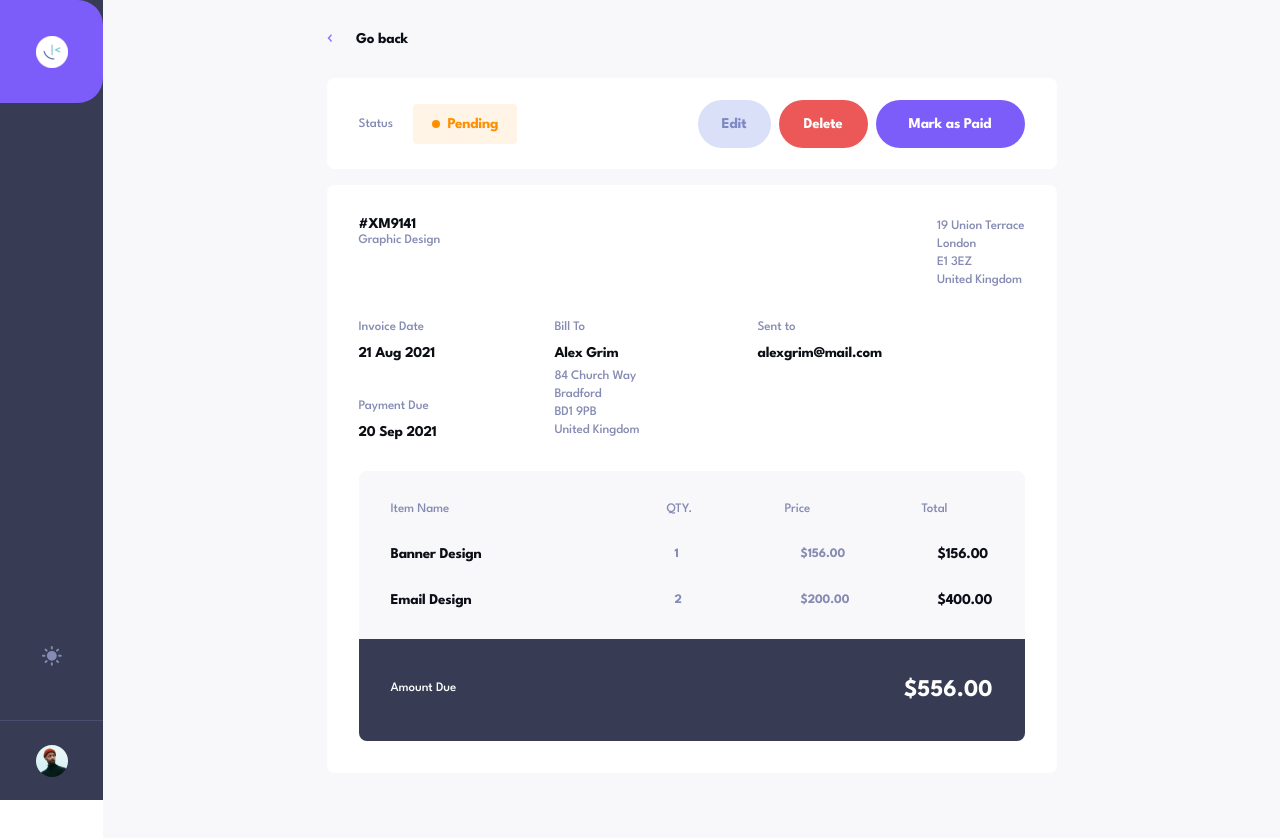
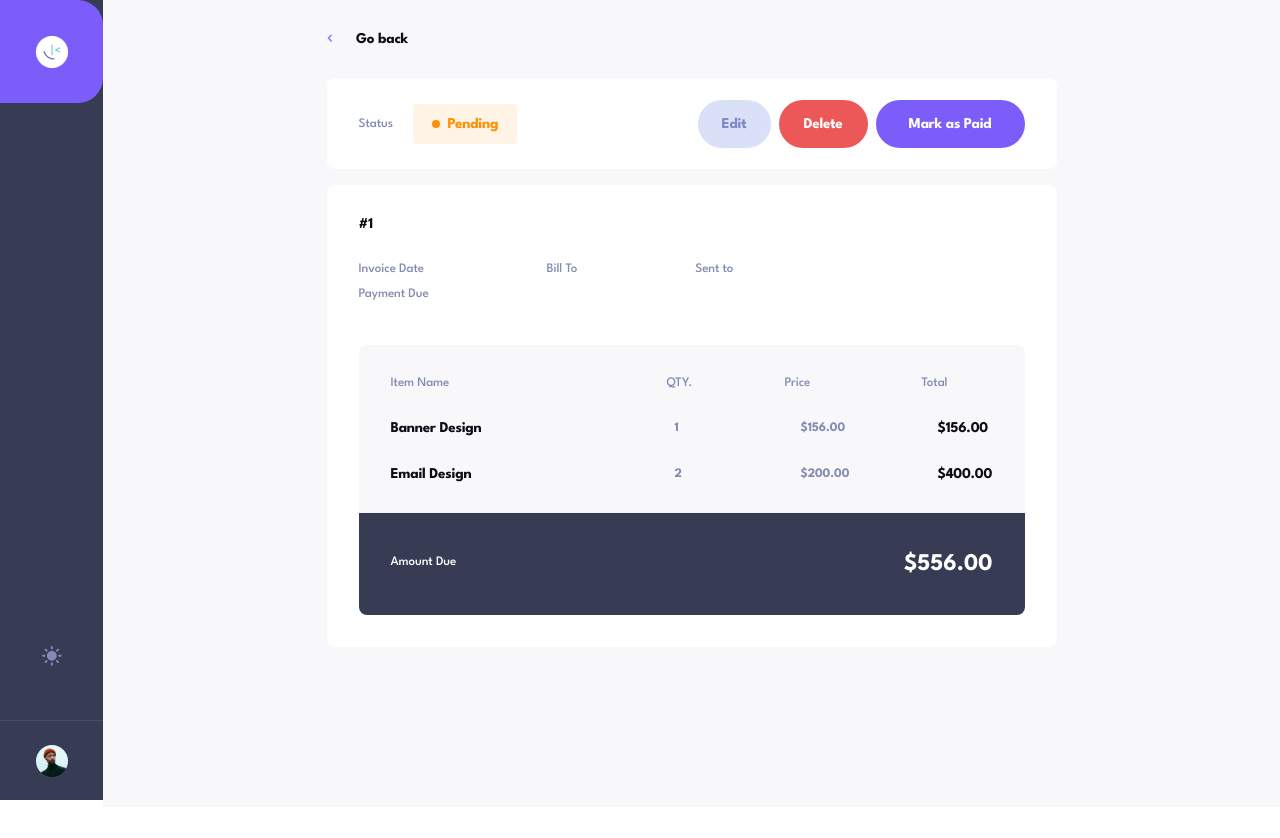
Before and after one commit to eosook/invoice-tracker, a React (Vite) app: page /info/1 in a window 1280 px wide. Shown: the top 838 px of the page. After the commit the page ends 807 px from the top, so only its background shows below. Built offline with nearby package versions, Linux system fonts and the light colour scheme; no server answers.

Commit message:
invoice info page now makes api call to retrieve the correct information for the invoice

```diff
--- a/src/pages/InvoiceInfo/InvoiceInfo.tsx
+++ b/src/pages/InvoiceInfo/InvoiceInfo.tsx
@@ -13,9 +13,8 @@ type InvoiceInfoProps = {
 export default function InvoiceInfo({ mode }: InvoiceInfoProps) {
   const navigate = useNavigate();
   const { id } = useParams();
-  console.log(id);
 
-  const [invoiceInfo, setInvoiceInfo] = useState([]);
+  const [invoiceInfo, setInvoiceInfo] = useState<any[]>([]);
 
   function toHome() {
     navigate("/");
@@ -24,8 +23,8 @@ export default function InvoiceInfo({ mode }: InvoiceInfoProps) {
   useEffect(() => {
     const getInvoiceInfo = async () => {
       const response = await axios.get('http://localhost:8080/invoices/' + id);
-      setInvoiceInfo(response.data);
-      console.log(response.data);
+      setInvoiceInfo(response.data[0]);
+      console.log(response.data[0]);
     }
     getInvoiceInfo();
   }, [])
@@ -56,15 +55,15 @@ export default function InvoiceInfo({ mode }: InvoiceInfoProps) {
                   : "info-main--black info__dark--header"
               }
             >
-              #XM9141
+              #{id}
             </h2>
-            <h4 className="info-main--grey">Graphic Design</h4>
+            <h4 className="info-main--grey">{invoiceInfo.description}</h4>
           </div>
           <div className="info-main__container">
-            <h4 className="info-main--grey">19 Union Terrace</h4>
-            <h4 className="info-main--grey">London</h4>
-            <h4 className="info-main--grey">E1 3EZ</h4>
-            <h4 className="info-main--grey">United Kingdom</h4>
+            <h4 className="info-main--grey">{invoiceInfo.senderaddress_street}</h4>
+            <h4 className="info-main--grey">{invoiceInfo.senderaddress_city}</h4>
+            <h4 className="info-main--grey">{invoiceInfo.senderaddress_postCode}</h4>
+            <h4 className="info-main--grey">{invoiceInfo.senderaddress_country}</h4>
           </div>
         </div>
         <div className="info-main__body">
@@ -79,7 +78,7 @@ export default function InvoiceInfo({ mode }: InvoiceInfoProps) {
                       : "info-main--black info__dark--header"
                   }
                 >
-                  21 Aug 2021
+                  {invoiceInfo.createdAt}
                 </h2>
               </div>
               <div className="info-main__payment-due">
@@ -91,7 +90,7 @@ export default function InvoiceInfo({ mode }: InvoiceInfoProps) {
                       : "info-main--black info__dark--header"
                   }
                 >
-                  20 Sep 2021
+                  {invoiceInfo.paymentDue}
                 </h2>
               </div>
             </div>
@@ -104,12 +103,12 @@ export default function InvoiceInfo({ mode }: InvoiceInfoProps) {
                     : "info-main--black info-main--margin info__dark--header"
                 }
               >
-                Alex Grim
+                {invoiceInfo.clientName}
               </h2>
-              <h4 className="info-main--grey">84 Church Way</h4>
-              <h4 className="info-main--grey">Bradford</h4>
-              <h4 className="info-main--grey">BD1 9PB</h4>
-              <h4 className="info-main--grey">United Kingdom</h4>
+              <h4 className="info-main--grey">{invoiceInfo.clientaddress_street}</h4>
+              <h4 className="info-main--grey">{invoiceInfo.clientaddress_city}</h4>
+              <h4 className="info-main--grey">{invoiceInfo.clientaddress_postCode}</h4>
+              <h4 className="info-main--grey">{invoiceInfo.clientaddress_country}</h4>
             </div>
             <div className="info-main__email">
               <h4 className="info-main__subheader">Sent to</h4>
@@ -120,7 +119,7 @@ export default function InvoiceInfo({ mode }: InvoiceInfoProps) {
                     : "info-main--black info__dark--header"
                 }
               >
-                alexgrim@mail.com
+                {invoiceInfo.clientEmail}
               </h2>
             </div>
           </div>
```
